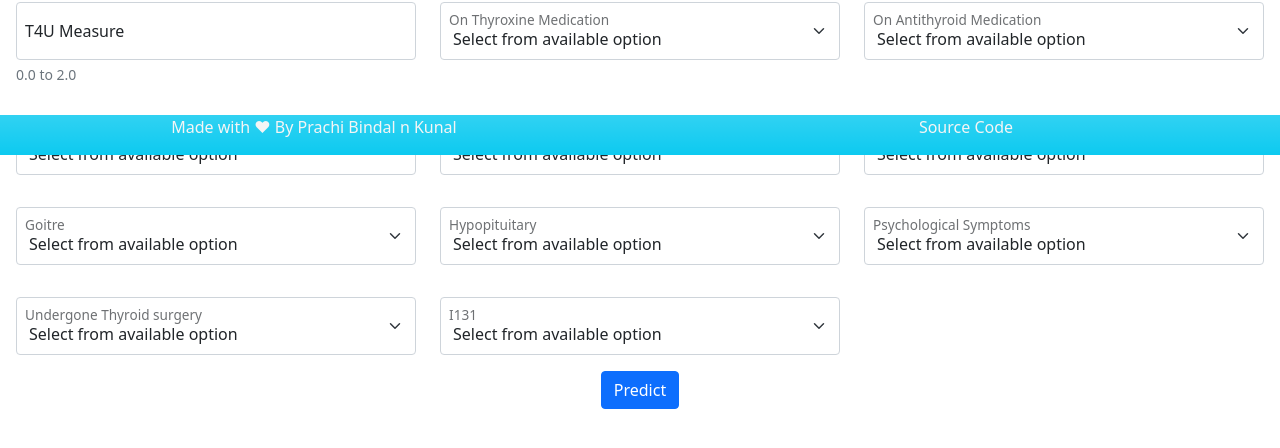
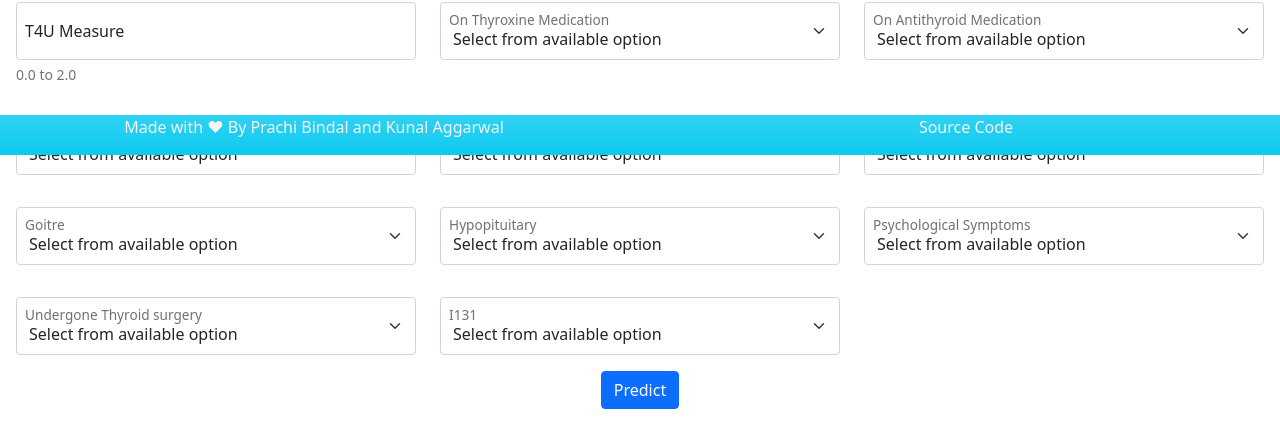
Before and after one commit to Prachi0203/Thyroid-Detection, a Flask app: page / in a window 1280 px wide. Shown: the part 645-1093 px from the top of the page. Run offline with Flask 2, Linux system fonts and the light colour scheme; parts of the project's set-up code (start-up, migrations or seed data) failed here and were passed over.

Commit message:
Update main.html

```diff
--- a/templates/main.html
+++ b/templates/main.html
@@ -291,7 +291,7 @@
 
                     <div class="fixed-bottom bg-info bg-gradient row align-items-center" >
                         <div class="col text-center">
-                            <a href="https://www.linkedin.com/in/prachibindal/" style="text-decoration: none;"><p style="color:whitesmoke" > Made with ❤  By Prachi Bindal n Kunal</p></a>
+                            <a href="https://www.linkedin.com/in/prachibindal/" style="text-decoration: none;"><p style="color:whitesmoke" > Made with ❤  By Prachi Bindal and Kunal Aggarwal</p></a>
                         </div>
 
                         <div class="col text-center">
```
